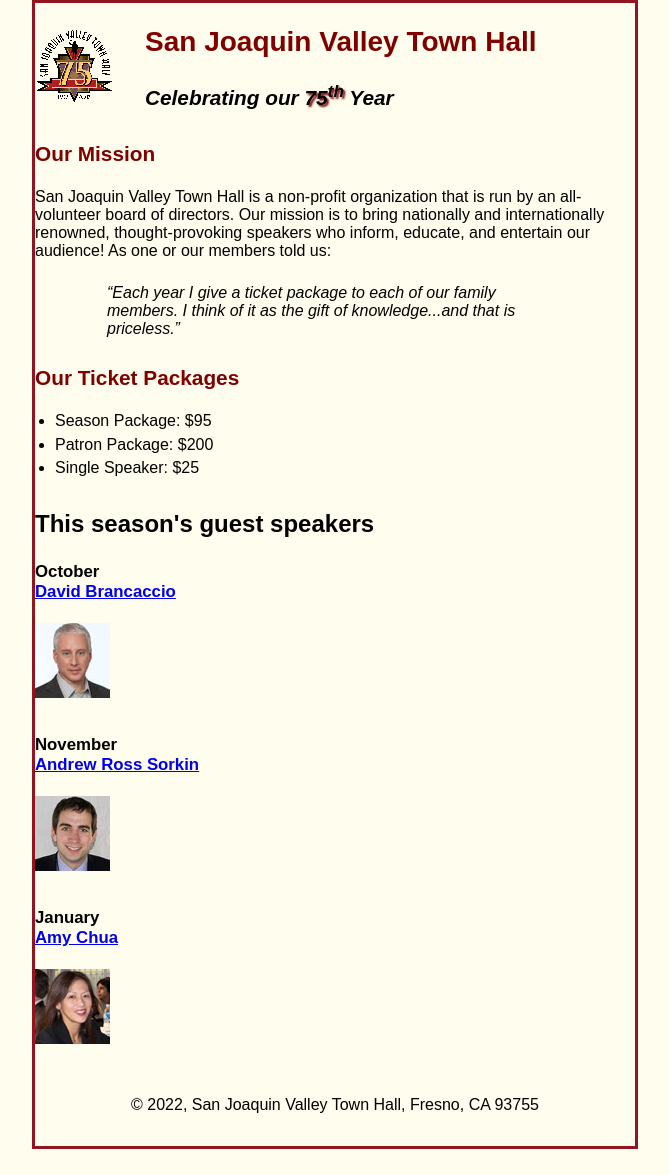
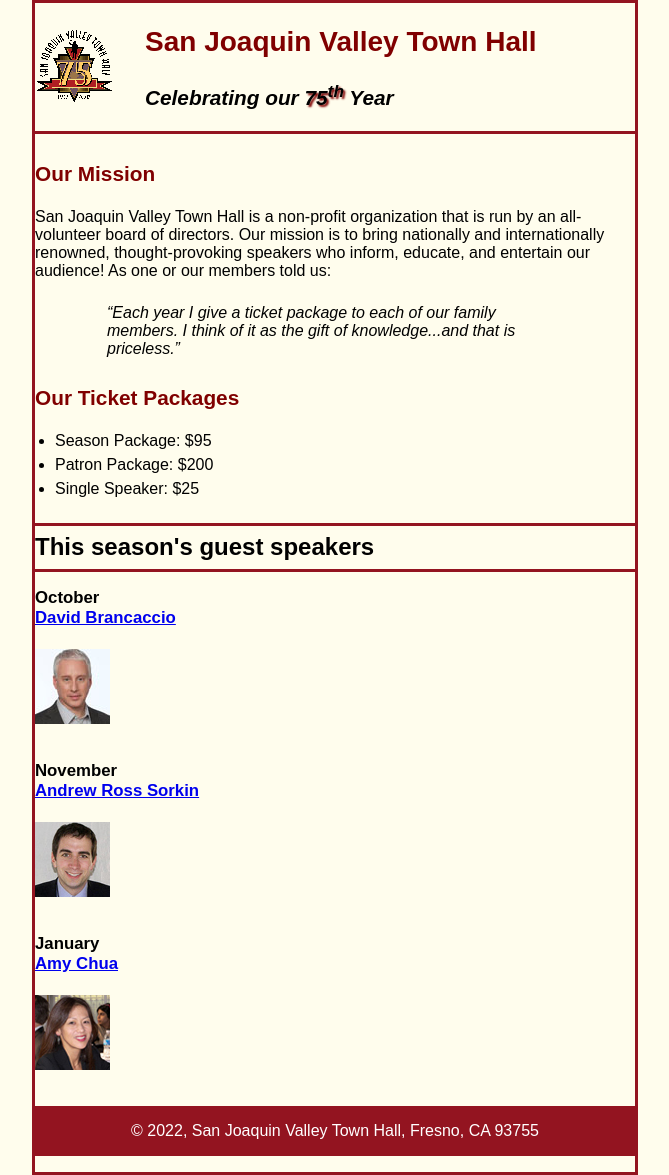
Before and after one commit to yaneliii/A07, a plain HTML site: page index.html in a window 1280 px wide. Shown: the whole page, without its empty margins (305-974 px from the left). Before the commit the page ends 1149 px from the top, so only its background shows below. Drawn offline with Linux system fonts and the light colour scheme.

Commit message:
Feature: added borders and color to the header (body & main) and footer

```diff
--- a/styles/c5_main.css
+++ b/styles/c5_main.css
@@ -17,6 +17,10 @@
 	font-style: italic;
 }
 /* the styles for the header */
+header {
+	border-bottom: 3px solid #931420;
+}
+
 header h2 {
 	font-size: 175%;
 	color: var(--global-color-1);
@@ -40,6 +44,8 @@
 main h1 {
 	font-size: 150%;
 	padding: .3em 0;
+	border-top: 3px solid #931420;
+	border-bottom: 3px solid #931420;
 }
 main h2 {
 	color: var(--global-color-1);
@@ -68,7 +74,12 @@
 }
 
 /* the styles for the footer */
+footer {
+	background-color: #931420;
+}
+
 footer p {
 	text-align: center;
 	padding: 1em 0;
+	color: white;
 }
```
